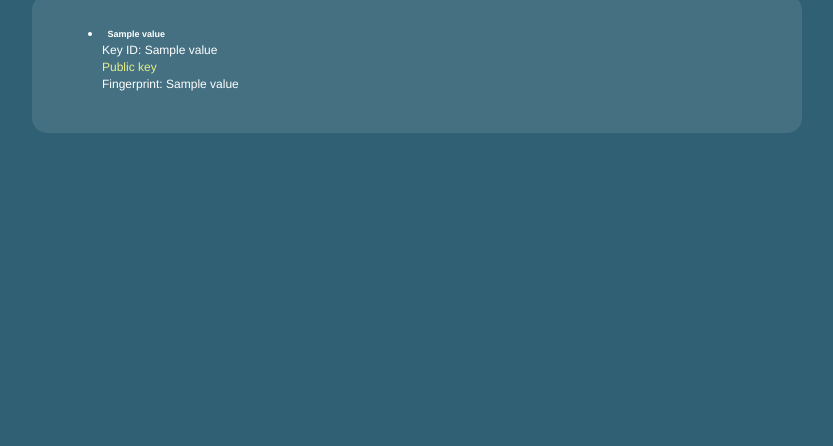
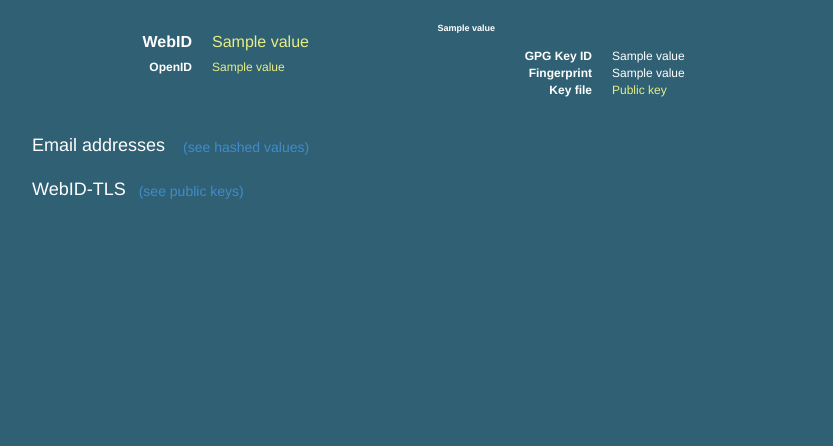
Before and after one commit to bcogrel/webid-profile, a Flask app: template webid_profile/templates/profile.html in a window 1280 px wide. Shown: the part 354-800 px from the top of the page, without its empty margins (223-1056 px from the left). Run offline with Flask 2, Linux system fonts and the light colour scheme; the template is opened without the code that fills it: most values are stand-ins (such as "Sample title", 1, 10 or a date in 2020); some libraries are stand-ins or nearby versions.

Commit message:
CSS and HTML improved

```diff
--- a/webid_profile/static/css/application.css
+++ b/webid_profile/static/css/application.css
@@ -15,31 +15,41 @@ body {
 a {
 	color: #E6ED86;
 }
+a:hover {
+    color: #FF9900;
+}
+
 .container {
 	width: 800px;
-	margin: 0 auto;
 }
-.block {
-	/*	background-color: white;*/
-	background-color: rgba(255, 255, 255, 0.1);
-	border-radius: 15px;
-	-moz-border-radius: 15px;
-	-webkit-border-radius: 15px;
-	padding: 30px;
-}
-.block h2{
-	text-align: center;
-}
+
 
 #person-name {
 	font-family: "WaitingfortheSunrise";
 	font-size: 80px;
 	margin: 0;
+	margin-top: 60px;
+	margin-bottom: 30px;
+	text-align: center;
 }
 
 p {
 	text-align: justify;
 }
+
+
+#mini-bio {
+    margin-top: 40px;
+    font-size: 16px;
+    font-style: oblique;
+}
+
+.webid-entry{
+    font-size: 16px;
+    margin-bottom: 5px;
+}
+
+
 
 .hidden-data {
     display: none;
@@ -54,9 +64,31 @@ p {
     margin-right: 60px;
 }
 .webid-tls-key:hover{
-    text-overflow:inherit;
-    overflow:visible;
+    text-overflow: inherit;
+    overflow: visible;
 }
+
+.fingerprint{
+	overflow:hidden;
+    text-overflow:ellipsis;
+}
+.fingerprint:hover{
+    text-overflow: inherit;
+    overflow: visible;
+}
+
+#mail-hashes{
+    display: none;
+}
+
+#webid-tls-keys{
+    display: none;
+}
+
+.info-block{
+    margin-bottom: 50px;
+}
+
 
 #photo {
 	width: 175px;
@@ -65,7 +97,7 @@ p {
 	-moz-border-radius: 15px;
 	-webkit-border-radius: 15px;
     float: right;
-    margin-right: 40px;
+    margin-bottom: 20px;
 }
 
 
--- /dev/null
+++ b/webid_profile/templates/_common_info.html
@@ -0,0 +1,9 @@
+{% set openid = graph.value(user_uri, ns.foaf['openid']) %}
+<div id="common-info" class="col-md-6">
+    <dl class="dl-horizontal">
+    <dt class="webid-entry">WebID</dt>
+    <dd><a class="webid-entry" href="{{ user_uri }}">{{ user_uri }}</a></dd>
+    {%if openid %}<dt>OpenID</dt>
+    <dd><a property="foaf:openid" href="{{ openid }}">{{ openid }}</a></dd>{% endif %}
+    </dl>
+</div>
--- a/webid_profile/templates/_gpg.html
+++ b/webid_profile/templates/_gpg.html
@@ -1,20 +1,21 @@
 {% set gpg_key_uris = graph.objects(user_uri, ns.wot['hasKey']) %}
 {% if gpg_key_uris %}
-<div id="gpg" class="block">
-    <ul>{% for key_uri in gpg_key_uris %}
-      <li class="gpg-key" about="{{ key_uri }}" src="{{ user_uri }}" rev="wot:hasKey" typeof="wot:PubKey">
+<div id="gpg" class="col-md-6">
+    <div>{% for key_uri in gpg_key_uris %}
+      <div class="gpg-key" about="{{ key_uri }}" src="{{ user_uri }}" rev="wot:hasKey" typeof="wot:PubKey">
             {% set key_label = graph.value(key_uri, ns.rdfs['label']) %}
             {% if not key_label is none %}<h5 class="label" property="rdfs:label">{{ graph.value(key_uri, ns.rdfs['label']) }}</h5> {% endif %}
-            <div class="gpg_key_id">
-                Key ID: <span property="wot:hex_id" datatype="xsd:hexBinary">{{ graph.value(key_uri, ns.wot['hex_id']) }}</span>
-            </div>
-            <div class="pubkeyAddress">
-                <a rel="wot:pubkeyAddress" href="{{ graph.value(key_uri, ns.wot['pubkeyAddress'])}}">Public key</a>
-            </div>
-            <div class="fingerprint">
-                Fingerprint: <span property="wot:fingerprint" datatype="xsd:hexBinary">{{
-                    graph.value(key_uri, ns.wot['fingerprint']) }}</span>
-            </div>
-      </li>
-   {% endfor %}</ul>
+            <dl class="dl-horizontal">
+                <dt>GPG Key ID</dt>
+                <dd class="gpg_key_id" property="wot:hex_id" datatype="xsd:hexBinary">{{ graph.value(key_uri, ns.wot['hex_id']) }}</dd>
+                <dt>Fingerprint</dt>
+                <dd class="fingerprint" property="wot:fingerprint" datatype="xsd:hexBinary">{{
+                        graph.value(key_uri, ns.wot['fingerprint']) }}</dd>
+                <dt>Key file</dt>
+                 <dd class="pubkeyAddress">
+                    <a rel="wot:pubkeyAddress" href="{{ graph.value(key_uri, ns.wot['pubkeyAddress'])}}">Public key</a>
+                </dd>
+            </dl>
+      </div>
+   {% endfor %}</div>
 </div>{% endif %}
--- /dev/null
+++ b/webid_profile/templates/_mail_hashes.html
@@ -0,0 +1,8 @@
+{% set mail_hashes = graph.objects(user_uri, ns.foaf['mbox_sha1sum']) %}
+{% if mail_hashes %}<div>
+    <h4>Email addresses <small><a href="#" id="show-hashed-emails" class="btn btn-link">(see hashed values)</a></small></h4>
+    <ul id="mail-hashes"> {% for mail_hash in mail_hashes %}
+        <li>{{ mail_hash }} (SHA1)</li>
+    {% endfor %}</ul>
+
+</div>{% endif %}
--- a/webid_profile/templates/_webid.html
+++ b/webid_profile/templates/_webid_tls.html
@@ -1,10 +1,8 @@
-      <div id="webid" class="block">
 
-          <div id="webid-uri-block">Web ID: <a id="webid-uri" href="{{ user_uri }}">{{ user_uri }}</a></div>
 
-          <div class="webid-tls-keys">
-              <h4>WebID-TLS public keys</h4>
-              <ul>
+          <div>
+              <h4>WebID-TLS<small><a href="#" id="show-webid-tls-keys" class="btn btn-link">(see public keys)</a></small></h4>
+              <ul id="webid-tls-keys">
               {% for key_uri in graph.objects(user_uri, ns.cert['key']) %}
                   <li class="webid-tls-key" about="{{ key_uri }}" src="{{ user_uri }}" rev="cert:key" typeof="cert:RSAPublicKey">
                         {% set key_label = graph.value(key_uri, ns.rdfs['label']) %}
@@ -21,4 +19,3 @@
               {% endfor %}
               </ul>
           </div>
-       </div>
--- a/webid_profile/templates/profile.html
+++ b/webid_profile/templates/profile.html
@@ -6,27 +6,51 @@
 {% block head %}{{ super() }}
    <link rel="foaf:primaryTopic" href="{{ user_uri }}" />
    <link rel="dcterms:author" href="{{ user_uri }}" />
+   <meta property="dcterms:created" datatype="xsd:date" content="{{
+                graph.value(current_uri, ns.dcterms['created']) }}" />
+   <script src="http://ajax.googleapis.com/ajax/libs/jquery/1.7/jquery.js"></script>
+     <script>
+    // prepare the form when the DOM is ready
+    $(document).ready(function() {
+        $( '#show-hashed-emails' ).click(function() {
+            $( '#mail-hashes' ).toggle();
+        });
+
+        $( '#show-webid-tls-keys' ).click(function() {
+            $( '#webid-tls-keys' ).toggle();
+        });
+    });
+  </script>
 {% endblock %}
 {% block content %}
   <div about="{{ user_uri }}" typeof="foaf:Person">
       <h1 id="person-name" property="foaf:name">{{ graph.value(user_uri, ns.foaf['name']) }}</h1>
-      {# TODO: make these data visible on click request #}
-      <span class="hidden-data" property="foaf:firstName">{{ graph.value(user_uri, ns.foaf['firstName']) }}</span>
-      <span class="hidden-data" property="foaf:lastName">{{ graph.value(user_uri, ns.foaf['lastName']) }}</span>
-      <span class="hidden-data" property="skos:prefLabel">{{ graph.value(user_uri, ns.foaf['prefLabel']) }}</span>
 
-      {% if not mini_bio is none %}<div id="mini-bio" class="block">
-          Mini bio: <span property="bio:olb">{{ mini_bio }}</span>
-      </div>{% endif %}
+      <div class="row" id="intro">
+          <div id="mini-bio" class="col-md-6 col-md-offset-1">
+          {% if not mini_bio is none %}<p property="bio:olb">{{ mini_bio }}</p>
+          {% endif %}</div>
 
-      {% if not picture_uri is none %}<div>
-            <img alt="Photo" id="photo" src="{{ picture_uri }}"/>
-      </div>{% endif %}
+          {% if not picture_uri is none %}<div class="col-md-3 col-md-offset-1">
+                <img alt="Photo" id="photo" src="{{ picture_uri }}"/>
+          </div>{% endif %}
+       </div>
 
-      {% include "_webid.html" %}
-      {% include "_gpg.html" %}
+      <div class="row" class="info-block">
+          {% include "_common_info.html" %}
+          {% include "_gpg.html" %}
+      </div>
+
+      {% include "_mail_hashes.html" %}
+      {% include "_webid_tls.html" %}
 
 
 
+
+   {# TODO: make these data visible on click request #}
+   <span class="hidden-data" property="foaf:firstName">{{ graph.value(user_uri, ns.foaf['firstName']) }}</span>
+   <span class="hidden-data" property="foaf:lastName">{{ graph.value(user_uri, ns.foaf['lastName']) }}</span>
+   <span class="hidden-data" property="skos:prefLabel">{{ graph.value(user_uri, ns.foaf['prefLabel']) }}</span>
+
   </div>
 {% endblock %}
```
Also changed, not shown: 1 other file.
